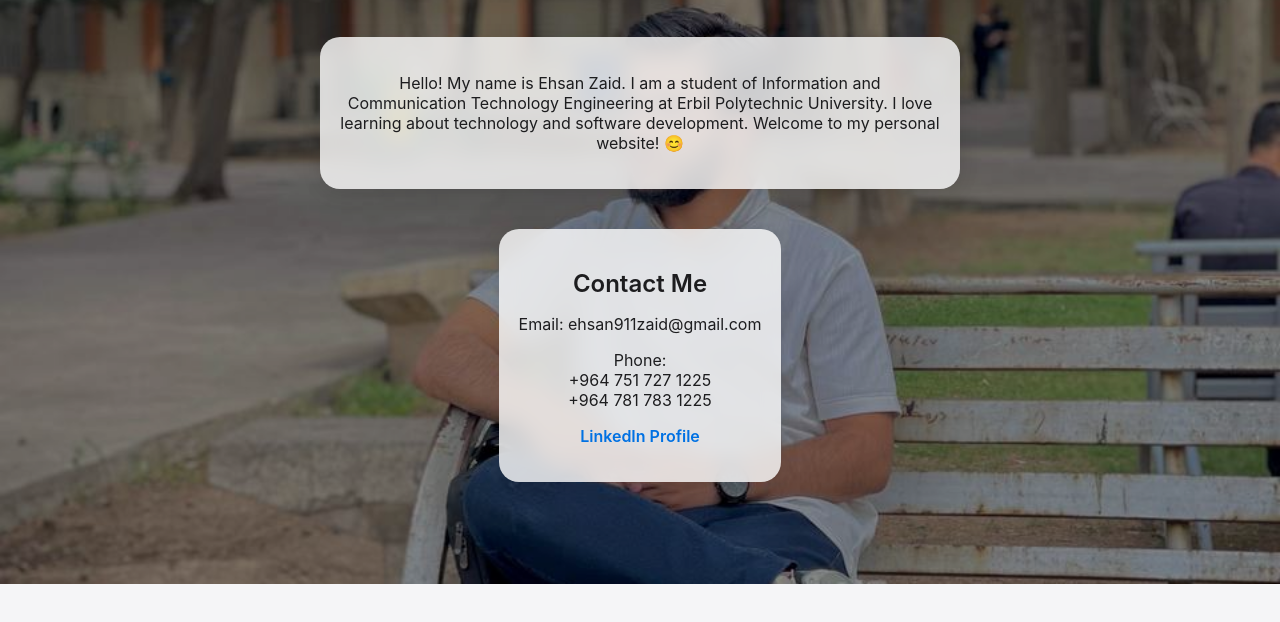
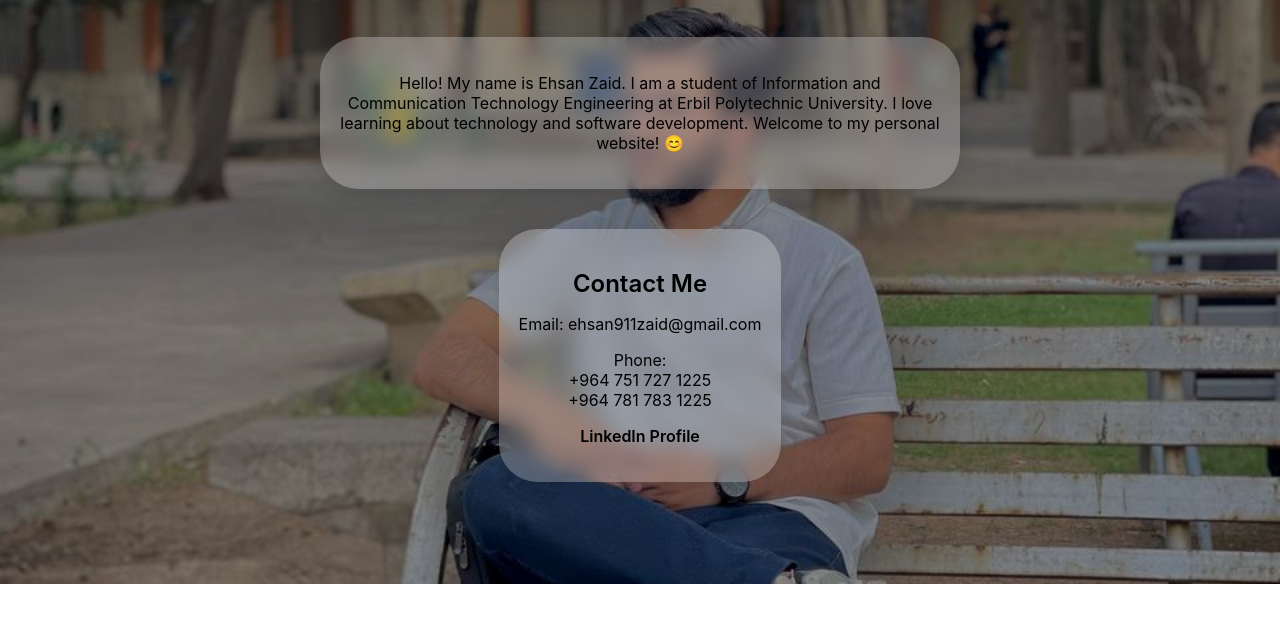
Before and after one commit to engehsan911/engehsan911.github.io, a plain HTML site: page index.html in a window 1280 px wide. Shown: the part 216-838 px from the top of the page. Drawn offline with Linux system fonts and the light colour scheme; a web font is replaced by a local one.

Commit message:
Update styles.css

```diff
--- a/styles.css
+++ b/styles.css
@@ -3,8 +3,8 @@
 body {
     margin: 0;
     font-family: 'SF Pro Display', -apple-system, BlinkMacSystemFont, 'Segoe UI', Roboto, 'Helvetica Neue', Arial, sans-serif;
-    background-color: #f5f5f7;
-    color: #1d1d1f;
+    background-color: #f5f5f701;
+    color: azure;
 }
 
 .background {
@@ -40,11 +40,11 @@ h1 {
     max-width: 600px;
     margin: 20px;
     padding: 20px;
-    background: rgba(255, 255, 255, 0.8);
+    background: rgba(255, 255, 255, 0.25);
     backdrop-filter: blur(10px);
-    border-radius: 20px;
+    border-radius: 38px;
     box-shadow: 0 4px 20px rgba(0, 0, 0, 0.1);
-    color: #1d1d1f;
+    color: #000000;
 }
 
 .contact h2 {
@@ -53,7 +53,7 @@ h1 {
 }
 
 a {
-    color: #0071e3;
+    color: #000000;
     text-decoration: none;
     font-weight: 600;
 }
```
